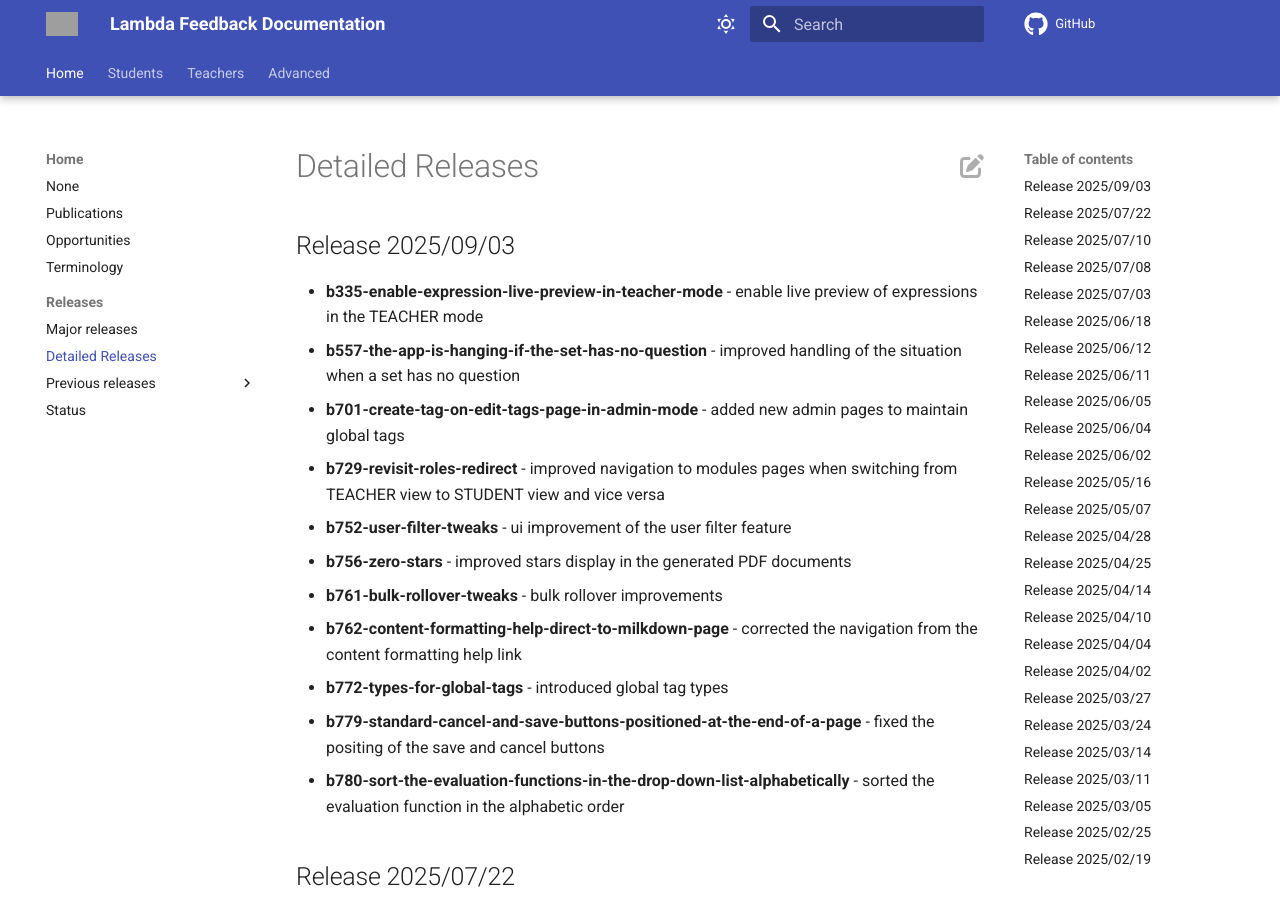
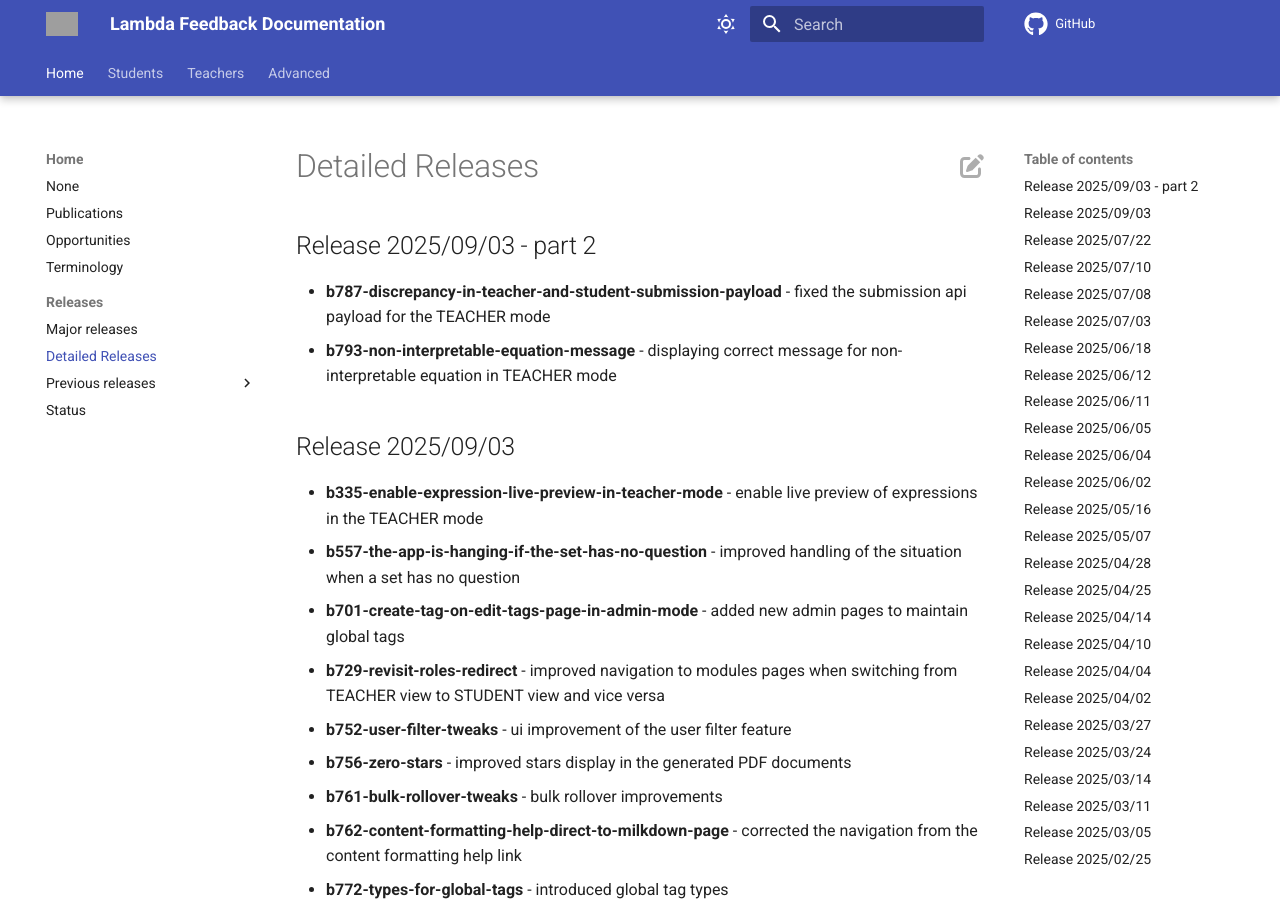
Before and after one commit to lambda-feedback/user-documentation, an MkDocs documentation site: the page built from docs/releases/detailed_releases.md, in a window 1280 px wide and 900 px high. Built offline with MkDocs 1.6.1 and Material for MkDocs 9.7.7, drawn with Linux system fonts in a browser that asks for light colours; comment, search, counter and statistics services are not loaded; grey boxes are pictures that could not be loaded.

Commit message:
Release 2025/09/03 - part 2 added

```diff
--- a/docs/releases/detailed_releases.md
+++ b/docs/releases/detailed_releases.md
@@ -1,3 +1,8 @@
+## Release 2025/09/03 - part 2
+
+- **b787-discrepancy-in-teacher-and-student-submission-payload** - fixed the submission api payload for the TEACHER mode
+- **b793-non-interpretable-equation-message** - displaying correct message for non-interpretable equation in TEACHER mode
+
 ## Release 2025/09/03
 
 - **b335-enable-expression-live-preview-in-teacher-mode** - enable live preview of expressions in the TEACHER mode
```
